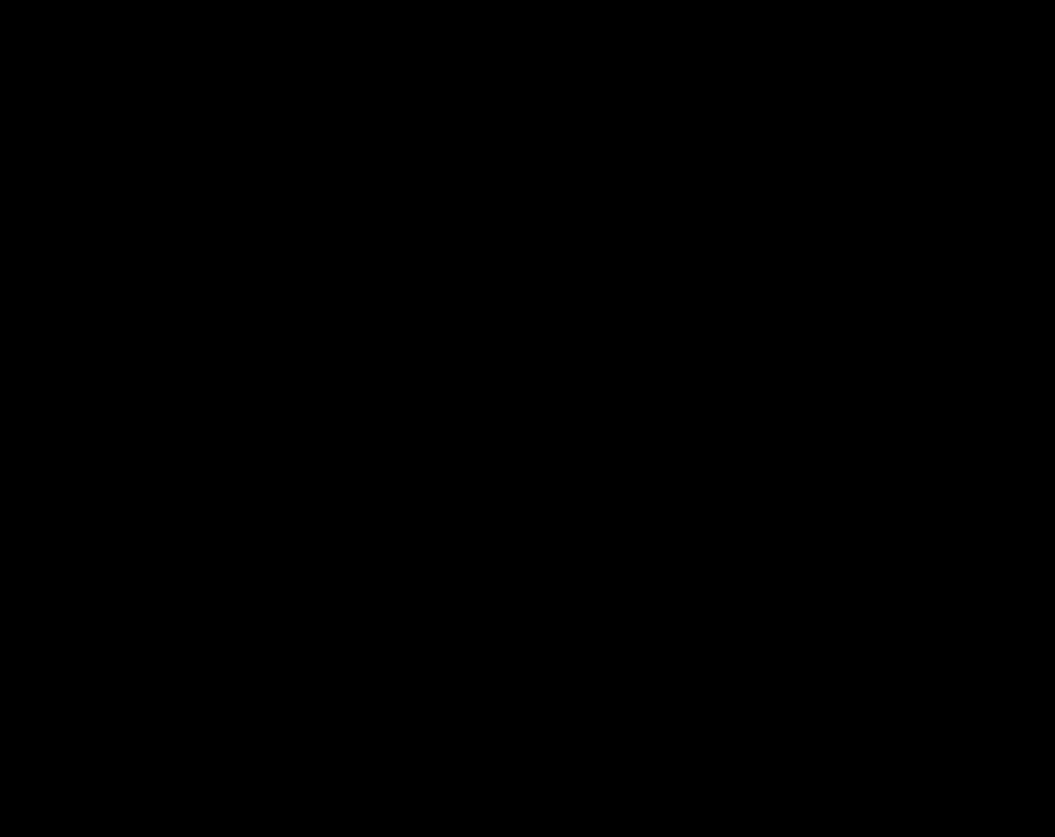
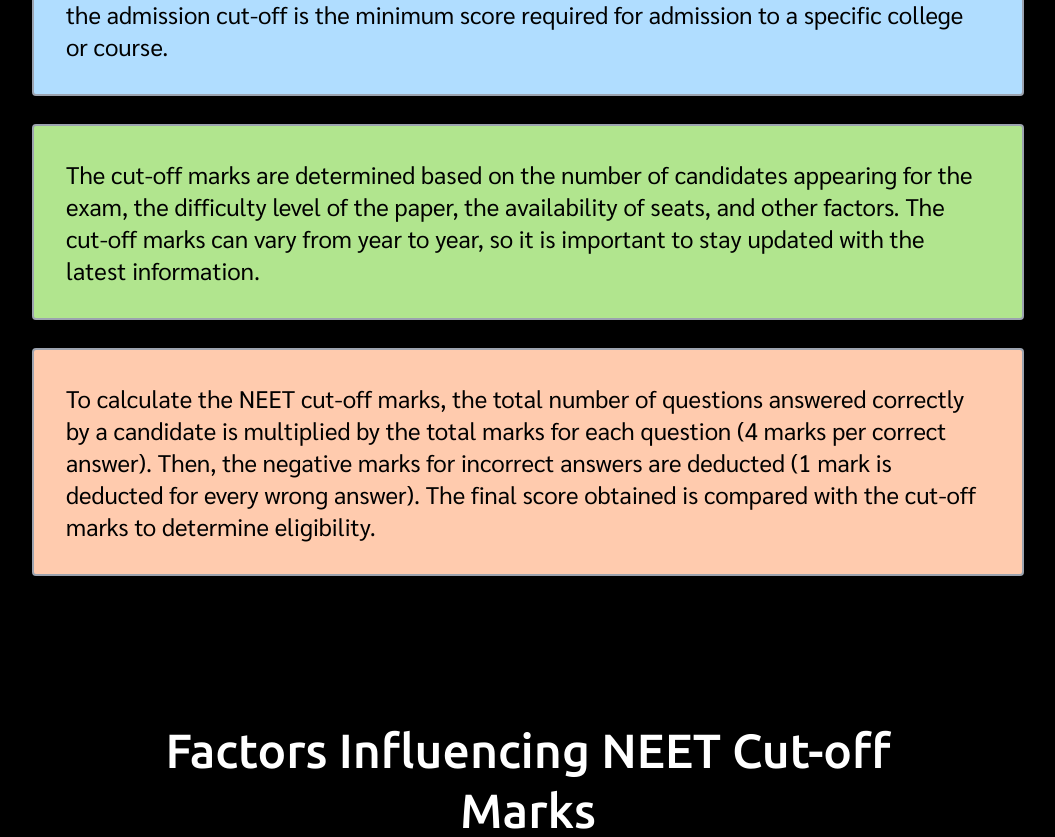
Before and after one commit to invincibleinventor/matdoc-main, a React (Vite) app: page /neet-cut-off in a window 1280 px wide. Shown: the part 1130-1967 px from the top of the page, without its empty margins (112-1167 px from the left). Before the commit the page ends 979 px from the top, so only its background shows below. Built offline with nearby package versions, Linux system fonts and the light colour scheme.

Commit message:
worked on the resources 3rd page completed

```diff
--- a/src/screens/NeetCounsellingProcess/EligibilityCriteria.jsx
+++ b/src/screens/NeetCounsellingProcess/EligibilityCriteria.jsx
@@ -12,10 +12,12 @@
         data-aos="fade-up"
       >
         <h2 className="text-center text-white ">{eligibilityTitle}</h2>
+        {eligibilityDescription && (
+          <p className="mt-5 text-xl text-center text-white">
+            {eligibilityDescription}
+          </p>
+        )}
 
-        <p className="mt-5 text-xl text-center text-white">
-          {eligibilityDescription}
-        </p>
         <ul className=" mt-10 w-[80%] mx-auto">
           {eligibilityData &&
             eligibilityData.map((item, index) => (
--- a/src/screens/NeetCounsellingProcess/WhatIsProcess.jsx
+++ b/src/screens/NeetCounsellingProcess/WhatIsProcess.jsx
@@ -1,7 +1,12 @@
 import "./style.css";
 import PropTypes from "prop-types";
 
-const WhatIsProcess = ({ processTitle, processDescription, processData }) => {
+const WhatIsProcess = ({
+  processTitle,
+  processDescription,
+  processData,
+  processPara,
+}) => {
   return (
     <section className="w-full py-20 bg-black ">
       <div
@@ -45,6 +50,10 @@
               </div>
             </div>
           ))}
+
+        {processPara && (
+          <p className="mt-16 text-lg text-center text-white">{processPara}</p>
+        )}
       </div>
     </section>
   );
@@ -53,5 +62,6 @@
   processTitle: PropTypes.func.isRequired,
   processDescription: PropTypes.func.isRequired,
   processData: PropTypes.func.isRequired,
+  processPara: PropTypes.func.isRequired,
 };
 export default WhatIsProcess;
--- a/src/screens/NeetCutOff/Index.jsx
+++ b/src/screens/NeetCutOff/Index.jsx
@@ -1,6 +1,9 @@
 import { Helmet } from "react-helmet";
 import Banner from "../NeetCounsellingProcess/Banner";
 import { useEffect } from "react";
+import EligibilityCriteria from "../NeetCounsellingProcess/EligibilityCriteria";
+import { Assets } from "../../assets/Assets";
+import WhatIsProcess from "../NeetCounsellingProcess/WhatIsProcess";
 
 const NeetCutOff = () => {
   useEffect(() => {
@@ -30,12 +33,123 @@
       cracking a code. Don't worry, we've got you covered.
     </>
   );
+
+  // Understanding NEET Cut-off Marks
+
+  const eligibilityTitle = (
+    <>
+      {" "}
+      Understanding NEET Cut-off
+      <br className="hidden lg:block" />
+      Marks
+    </>
+  );
+
+  const eligibilityData = [
+    {
+      id: 1,
+      desc: "The NEET cut-off marks are the minimum scores that a candidate must obtain in order to qualify for admission to medical colleges in India. These marks are determined by various factors and are different for each category of candidates. Understanding how the cut-off marks are calculated is essential for NEET aspirants.",
+      classes: "bg-yellow-550",
+    },
+    {
+      id: 2,
+      desc: "There are two types of cut-off marks in the NEET rank predictor – the qualifying cut-off and the admission cut-off. The qualifying cut-off is the minimum score required to be eligible for admission in MBBS/BDS seats in any college for the admission session, while the admission cut-off is the minimum score required for admission to a specific college or course.",
+      classes: "bg-blue-550",
+    },
+    {
+      id: 3,
+      desc: "The cut-off marks are determined based on the number of candidates appearing for the exam, the difficulty level of the paper, the availability of seats, and other factors. The cut-off marks can vary from year to year, so it is important to stay updated with the latest information.",
+      classes: "bg-green-550",
+    },
+    {
+      id: 4,
+      desc: "To calculate the NEET cut-off marks, the total number of questions answered correctly by a candidate is multiplied by the total marks for each question (4 marks per correct answer). Then, the negative marks for incorrect answers are deducted (1 mark is deducted for every wrong answer). The final score obtained is compared with the cut-off marks to determine eligibility.",
+      classes: "bg-orange-550",
+    },
+  ];
+
+  // Factors Influencing NEET Cut-off Marks
+
+  const processTitle = (
+    <>
+      Factors Influencing NEET Cut-off <br className="hidden lg:block" /> Marks
+    </>
+  );
+  const processDescription = (
+    <>
+      Several factors influence the NEET cut-off marks and can vary each year.{" "}
+      <br className="hidden lg:block" /> Understanding these factors can give
+      you valuable insights into what to expect and{" "}
+      <br className="hidden lg:block" />
+      how to plan your preparation.
+    </>
+  );
+  const processData = [
+    {
+      id: 1,
+      title: "Difficulty Level of the Exam",
+      description:
+        " The difficulty level of the NEET exam plays a significant role in determining the cut-off marks. If the exam is relatively easier, the cut-off marks may be higher, and vice versa.",
+      img: Assets.Modes,
+      classes: "shadow-yellow",
+    },
+    {
+      id: 2,
+      title: "Number of Applicants",
+      description:
+        " The number of applicants appearing for the NEET exam also impacts the cut-off marks. If there is a large pool of candidates, the competition increases, and the cut-off marks may be higher. ",
+      img: Assets.Registration,
+      classes: "shadow-blue",
+    },
+    {
+      id: 3,
+      title: "Availability of Seats",
+      description:
+        "The availability of seats in medical colleges affects the cut-off marks. If there are limited seats, the cut-off marks may be higher as the competition for those seats intensifies.",
+      img: Assets.Conducted,
+      classes: "shadow-red",
+    },
+    {
+      id: 4,
+      title: "Category of the Candidate",
+      description:
+        "The cut-off marks vary for different categories of candidates, such as General, OBC, SC, ST, and PH. Depending upon the Central reservation policy/state-wide reservation policies candidates from reserved categories have a certain percentage of seats reserved for them.",
+      img: Assets.Number,
+      classes: "shadow-violet",
+    },
+    {
+      id: 5,
+      title: "Previous Year's Cut-off Trends",
+      description:
+        "Analyzing the cut-off trends from previous years can give you an idea of the expected cut-off marks for the current year. It helps in understanding the competition and setting realistic goals.",
+      img: Assets.Exploring,
+      classes: "shadow-sandle",
+    },
+  ];
+  const processPara = (
+    <>
+      By considering these factors and staying informed about the latest
+      updates, you can better strategize <br className="hidden lg:block" /> your
+      preparation and increase your chances of achieving the desired cut-off
+      marks.
+    </>
+  );
   return (
     <>
       <Helmet>
         <title>Cracking the NEET Cut-off for Medical Career</title>
       </Helmet>
       <Banner title={title} description={description} />
+      <EligibilityCriteria
+        eligibilityTitle={eligibilityTitle}
+        eligibilityData={eligibilityData}
+      />
+      <WhatIsProcess
+        processTitle={processTitle}
+        processDescription={processDescription}
+        processData={processData}
+        processPara={processPara}
+      />
     </>
   );
 };
```
